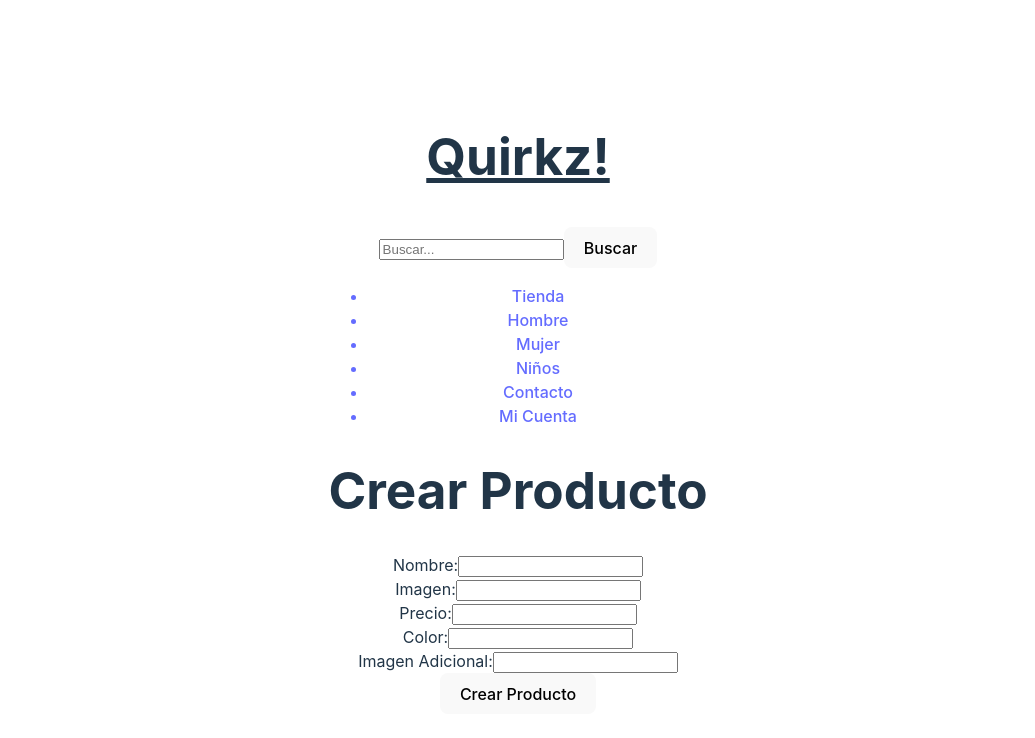
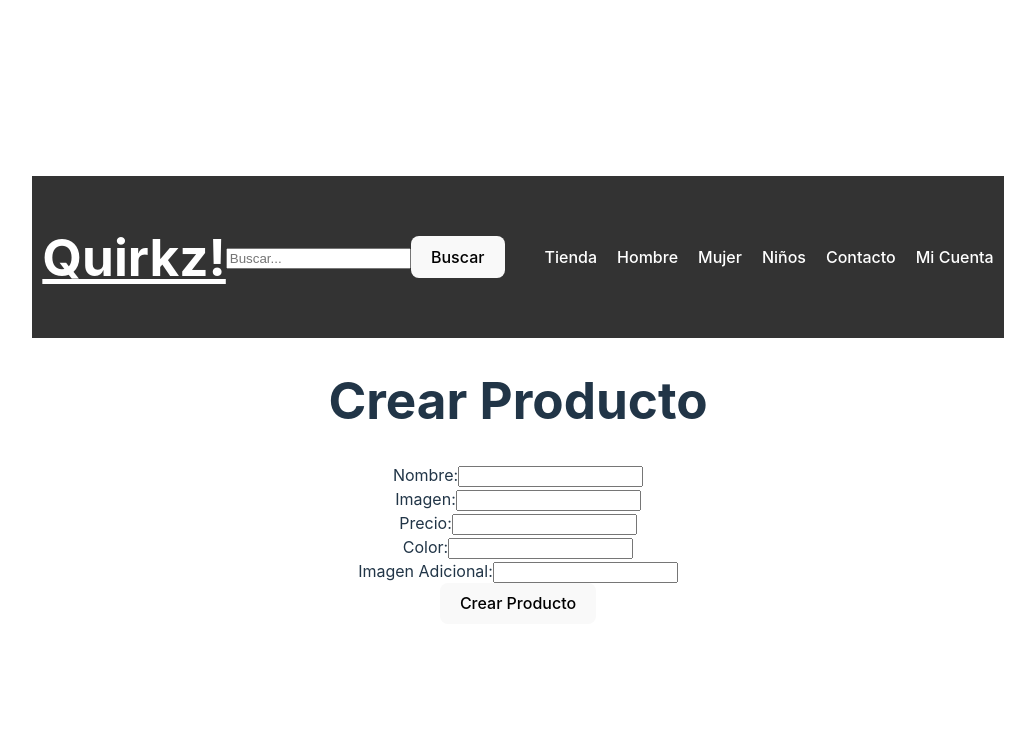
Before and after one commit to xshotsp/Proyecto-Final, a React (Vite) app in the folder Client/: page /form in a window 1280 px wide. Shown: the top 738 px of the page, without its empty margins (122-1157 px from the left). Built offline with nearby package versions, Linux system fonts and the light colour scheme; no server answers.

Commit message:
modulo navbar

```diff
--- a/Client/src/App.jsx
+++ b/Client/src/App.jsx
@@ -8,6 +8,7 @@ import Footer from './components/Footer/Footer';
 import HomePage from './components/Home/HomePage';
 import FormPage from './components/formpage/FormPage';
 import Login from './components/Login/Login';
+import ProductDetail from './components/detailpage/DetailPage'
 
 function App() {
   const pathname = useLocation();
@@ -17,6 +18,7 @@ function App() {
       {pathname === '/' ? null : <NavBar />}
       <Routes>
         <Route path='/' element={<HomePage />} />
+        <Route path="/detalle/:id" component={ProductDetail} />
         <Route path='/form' element={<FormPage />} />
         <Route path='/login' element={<Login />} />
       </Routes>
--- a/Client/src/components/Cards/Cards.jsx
+++ b/Client/src/components/Cards/Cards.jsx
@@ -1,5 +1,5 @@
-// ProductList.jsx
 import React, { useEffect, useState } from 'react';
+import { Link } from 'react-router-dom'; // Importa el componente Link de React Router
 import { getAllProducts } from '../../redux/actions/actions';
 import s from './cards.module.css';
 
@@ -32,15 +32,19 @@ const ProductList = () => {
 };
 
 const ProductCard = ({ product }) => {
-  const { name, price, colour, imageUrl } = product;
+  const { id, name, price, colour, imageUrl } = product;
 
   return (
-    <div className={s.productCard}>
-      {imageUrl && <img src={imageUrl} alt={name} className={s.productImage} />}
-      <h3>{name}</h3>
-      <p>Precio: {price}</p>
-      <p>Color: {colour}</p>
-    </div>
+    <Link to={`/detalle/${id}`} className={s.productCardLink}>
+      <div className={s.productCard}>
+        {imageUrl && (
+          <img src={imageUrl} alt={name} className={s.productImage} width="100" height="100" />
+        )}
+        <h3>{name}</h3>
+        <p>Precio: {price}</p>
+        <p>Color: {colour}</p>
+      </div>
+    </Link>
   );
 };
 
--- a/Client/src/components/NavBar/NavBar.jsx
+++ b/Client/src/components/NavBar/NavBar.jsx
@@ -1,47 +1,40 @@
-import { Link } from "react-router-dom"
-import SearchBar from "../searchbar/SearchBar"
+import React from "react";
+import { Link } from "react-router-dom";
+import SearchBar from "../searchbar/SearchBar";
+import s from "./navbar.module.css"; // Asegúrate de importar tus estilos CSS
 
 const NavBar = () => {
-
   return (
     <div>
-      <nav>
+      <nav className={s.navBar}>
         <h1>
-        <u>Quirkz!</u>
+          <u>Quirkz!</u>
         </h1>
-        <SearchBar/>
-        <ul>
-          <Link to="/">
-          <li>Tienda</li>
-          </Link>
-
-          <Link to="/hombre">
-          <li>Hombre</li>
-          </Link>
-
-          <Link to="/mujer">
-          <li>Mujer</li>
-          </Link>
-
-          <Link to="/niños">
-          <li>Niños</li>
-          </Link>
-
-          <Link to="/contacto">
-          <li>Contacto</li>
-          </Link>
-
-          <Link to="/login">
-            <li>Mi Cuenta</li>
-          </Link>
-
+        <SearchBar />
+        <ul className={s.navList}>
+          <li>
+            <Link to="/">Tienda</Link>
+          </li>
+          <li>
+            <Link to="/hombre">Hombre</Link>
+          </li>
+          <li>
+            <Link to="/mujer">Mujer</Link>
+          </li>
+          <li>
+            <Link to="/niños">Niños</Link>
+          </li>
+          <li>
+            <Link to="/contacto">Contacto</Link>
+          </li>
+          <li>
+            <Link to="/login">Mi Cuenta</Link>
+          </li>
         </ul>
       </nav>
-      <div>
+      <div></div>
+    </div>
+  );
+};
 
-      </div>
-    </div>
-  )
-}
-
-export default NavBar
+export default NavBar;
--- /dev/null
+++ b/Client/src/components/NavBar/navbar.module.css
@@ -0,0 +1,21 @@
+/* navbar.module.css */
+
+.navBar {
+    display: flex;
+    justify-content: space-between;
+    align-items: center;
+    padding: 10px;
+    background-color: #333; /* Cambia esto al color que prefieras */
+    color: white; /* Cambia esto al color de texto que prefieras */
+  }
+
+  .navList {
+    list-style: none;
+    display: flex;
+    gap: 20px;
+  }
+
+  .navList a {
+    text-decoration: none;
+    color: white; /* Cambia esto al color de enlace que prefieras */
+  }
--- a/Client/src/components/detailpage/DetailPage.jsx
+++ b/Client/src/components/detailpage/DetailPage.jsx
@@ -1,15 +1,42 @@
+import React, { useEffect } from 'react';
+import { connect } from 'react-redux';
+import { fetchProductById } from '../../redux/actions/actions';
+import s from './detail.module.css';
 
-const DetailPage = ({ product }) => {
-  const { name, imageUrl, price, colour, description } = product;
+const DetailPage = ({ match, productDetails, fetchProductById }) => {
+  const { id } = match.params;
+
+  useEffect(() => {
+    // Llama a la acción para obtener los detalles del producto al montar el componente
+    fetchProductById(id);
+  }, [id, fetchProductById]);
+
+  if (!productDetails) {
+    // Puedes mostrar un indicador de carga o un mensaje de error aquí si productDetails es nulo
+    return <p className={s.error}>Cargando...</p>;
+  }
+
+  const { name, imageUrl, price, colour, description } = productDetails;
+
   return (
-    <div>
-    <h1>{name}</h1>
-    <img src={imageUrl} alt={name} className="product-image" />
-    <p>Precio: {price}</p>
-    <p>Color: {colour}</p>
-    <p>Descripción: {description}</p>
-  </div>
-  )
-}
+    <div className={s.productDetailsContainer}>
+      <h1>{name}</h1>
+      <img src={imageUrl} alt={name} className={s.productImage} />
+      <div className={s.productInfo}>
+        <p>Precio: {price}</p>
+        <p>Color: {colour}</p>
+        <p>Descripción: {description}</p>
+      </div>
+    </div>
+  );
+};
 
-export default DetailPage
+const mapStateToProps = (state) => ({
+  productDetails: state.productDetails,
+});
+
+const mapDispatchToProps = {
+  fetchProductById,
+};
+
+export default connect(mapStateToProps, mapDispatchToProps)(DetailPage);
--- /dev/null
+++ b/Client/src/components/detailpage/detail.module.css
@@ -0,0 +1,20 @@
+/* detail.module.css */
+.productDetailsContainer {
+    max-width: 600px;
+    margin: 0 auto;
+    padding: 20px;
+  }
+
+  .productImage {
+    max-width: 100%;
+    height: auto;
+    margin-bottom: 20px;
+  }
+
+  .productInfo {
+    margin-bottom: 10px;
+  }
+
+  .error {
+    color: red;
+  }
--- a/Client/src/redux/actions/actionTypes.js
+++ b/Client/src/redux/actions/actionTypes.js
@@ -2,3 +2,5 @@ export const GET_PRODUCTS = "GET_PRODUCTS";
 export const CREATE_PRODUCT_REQUEST = 'CREATE_PRODUCT_REQUEST';
 export const CREATE_PRODUCT_SUCCESS = 'CREATE_PRODUCT_SUCCESS';
 export const CREATE_PRODUCT_FAILURE = 'CREATE_PRODUCT_FAILURE';
+export const FETCH_PRODUCT_SUCCESS = 'FETCH_PRODUCT_SUCCESS';
+export const FETCH_PRODUCT_FAILURE = 'FETCH_PRODUCT_FAILURE';
--- a/Client/src/redux/actions/actions.js
+++ b/Client/src/redux/actions/actions.js
@@ -3,6 +3,8 @@ import {
   CREATE_PRODUCT_REQUEST,
   CREATE_PRODUCT_SUCCESS,
   CREATE_PRODUCT_FAILURE,
+  FETCH_PRODUCT_SUCCESS,
+  FETCH_PRODUCT_FAILURE
 } from './actionTypes';
 
 export const getAllProducts = async () => {
@@ -44,3 +46,20 @@ export const createProductFailure = (error) => ({
   type: CREATE_PRODUCT_FAILURE,
   payload: error,
 });
+
+
+export const fetchProductById = (id) => async (dispatch) => {
+  try {
+    const response = await fetch(`http://localhost:3001/product/${id}`);
+
+    if (!response.ok) {
+      throw new Error(`Error al obtener el producto. Código de estado: ${response.status}`);
+    }
+
+    const productDetails = await response.json();
+
+    dispatch({ type: FETCH_PRODUCT_SUCCESS, payload: productDetails });
+  } catch (error) {
+    dispatch({ type: FETCH_PRODUCT_FAILURE, payload: error.message });
+  }
+};
--- a/Client/src/redux/reducer/reducer.js
+++ b/Client/src/redux/reducer/reducer.js
@@ -3,6 +3,8 @@ import {
   CREATE_PRODUCT_REQUEST,
   CREATE_PRODUCT_SUCCESS,
   CREATE_PRODUCT_FAILURE,
+  FETCH_PRODUCT_SUCCESS,
+  FETCH_PRODUCT_FAILURE
 } from "../actions/actionTypes";
 
 const initialState = {
@@ -10,6 +12,7 @@ import {
   creatingProduct: false,
   newProduct: null,
   error: null,
+  productDetails: null,
 };
 
 export default function reducer(state = initialState, action) {
@@ -41,6 +44,20 @@ import {
         error: action.payload,
       };
 
+    case FETCH_PRODUCT_SUCCESS:
+      return {
+        ...state,
+        productDetails: action.payload,
+        error: null,
+      };
+
+    case FETCH_PRODUCT_FAILURE:
+      return {
+        ...state,
+        productDetails: null,
+        error: action.payload,
+      };
+
     default:
       return state;
   }
```
Lines whose indentation alone changed are shown as unchanged.
